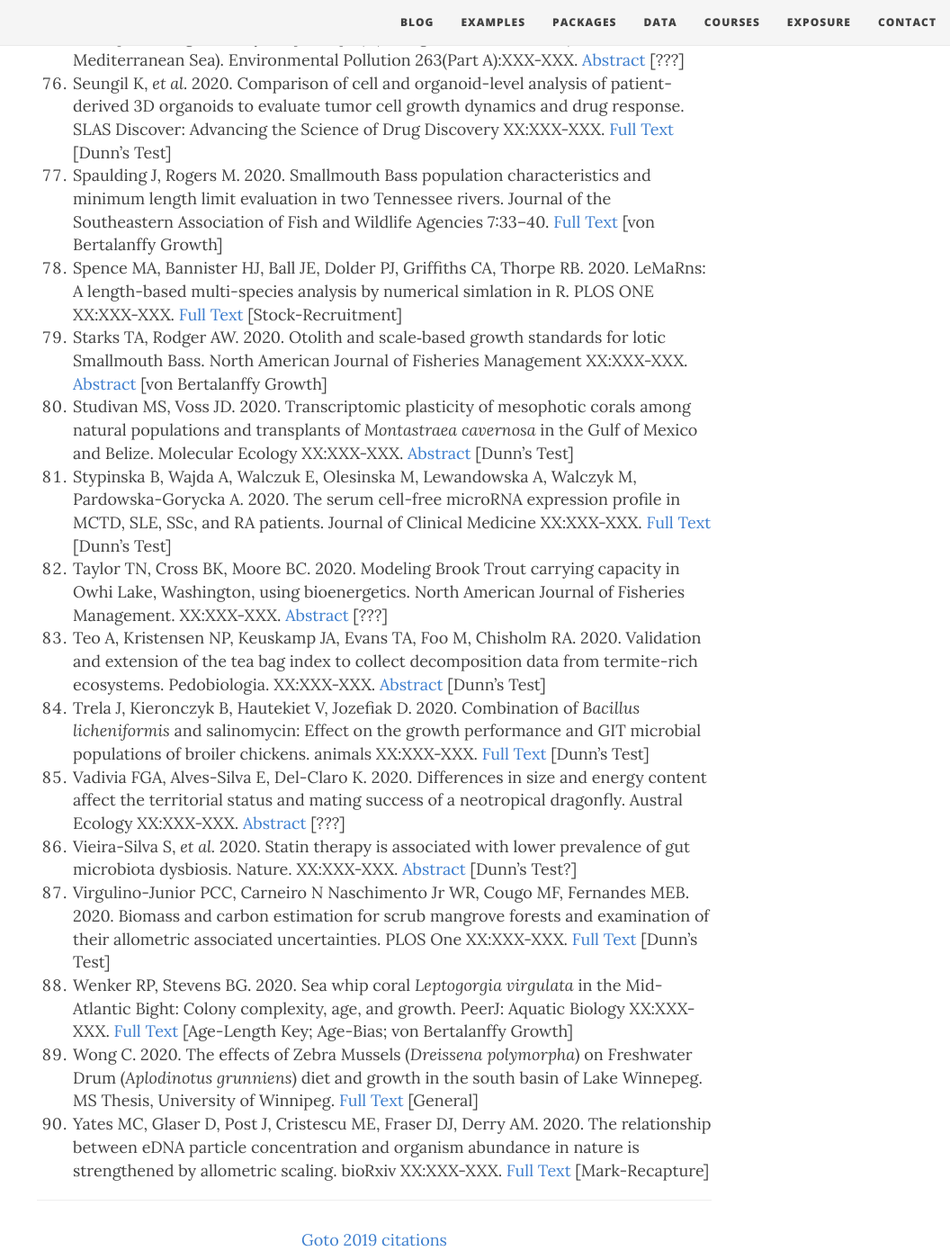
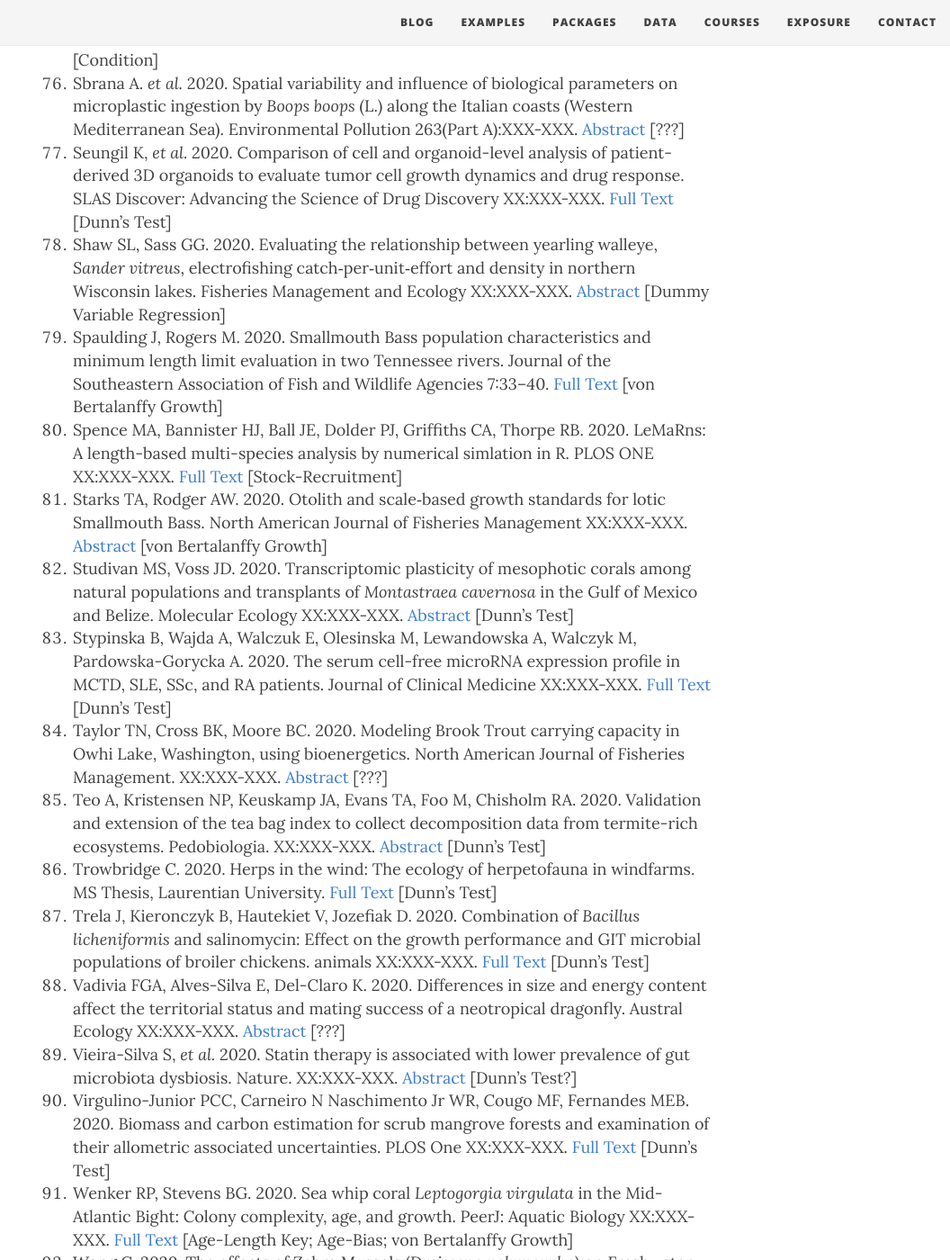
Before and after one commit to droglenc/fishR, a Jekyll site: the page built from exposure/exposure-citations20.md, in a window 1280 px wide and 1400 px high, scrolled down 6590 px. Shown: the whole window at 90% size, without its empty margins (224-1280 px from the left). Built offline with Jekyll 4.4.1, drawn with Linux system fonts in a browser that asks for light colours; nearby versions of some CDN libraries; some of the changed text lies outside the part shown.

Commit message:
Update exposure-citations20.md

```diff
--- a/exposure/exposure-citations20.md
+++ b/exposure/exposure-citations20.md
@@ -40,6 +40,7 @@
 1. Finn TP *et al.* 2020. Treatment coverage estimation for mass drug administration for malaria with Dihydroartemisinin–Piperaquine in Southern Province, Zambia. The American Journal of Tropical Medicine and Hygeine XX:XXX-XXX. [Abstract](http://www.ajtmh.org/content/journals/10.4269/ajtmh.19-0665) [Mark-Recapture]
 1. Glassic HC, Graeta JW. 2020. The influence of multiyear drought and associated reduction in tributary connectivity on an adfluvial fish species. Ecology of Freshwater Fish XX:XXX-XXX. [Abstract](https://onlinelibrary.wiley.com/doi/abs/10.1111/eff.12535) [Age-Length Key]
 1. Grundel R, Dulin GS, Pavlovic NB. 2020. Changes in conservation value from grasslands to savannas to forests: How a temperate canopy cover gradient affects butterfly community composition. PLOS ONE XX:XXX-XXX. [Full Text](https://journals.plos.org/plosone/article?id=10.1371/journal.pone.0234139) [Dunn's Test]
+1. Gutierrez Y, Phung T, Mumma H, Ambrose-Winters A, Scherber C, Smith CR. 2020. Growth and survival of the superorganism: Ant colony macronutrient intake and investment. Ecology and Evolution XX:XXX-XXX. [Full Text](https://onlinelibrary.wiley.com/doi/pdf/10.1002/ece3.6520) [Dunn's Test]
 1. Hanscom RJ, Dinkelacker SA, McCall AJ, Parlin AF. 2020. Demographic traits of freshwater turtles in a maritime forest habitat. Herpetologica XX:XXX-XXX. [Abstract](https://www.hljournals.org/doi/abs/10.1655/Herpetologica-D-19-00037.1) [von Bertalanffy Growth??]
 1. Harris HE, Fogg AQ, Allen MS, Ahrens RNM, Patterson III WF. 2019. Precipitous declines in Northern Gulf of Mexico invasive Lionfish populations following the emergence of an ulcerative skin disease. Scientific Reports 10:XXX-XXX. [Full Text](https://www.nature.com/articles/s41598-020-58886-8) [Weight-Length]
 1. Hatch MD, Abadi F, Boeing WJ, Lois S, Porter MD, Cowley DE. 2020. Sustainability management of short-lived freshwater fish in human-altered ecosystems should focus on adult survival. PLOS One. XX:XXX-XXX. [Full Text](https://journals.plos.org/plosone/article?id=10.1371/journal.pone.0232872#pone.0232872.s005) [Age-Length Key]
@@ -86,6 +87,7 @@
 1. Sanchez-Gonzales JR, Arbones A, Casals F. 2020. Variation over time of length–weight relationships and condition factors for four exotic fish species from a restored shallow lake in NE Iberian Peninsula. Fishes XX:XXX-XXX. [Full Text](https://www.researchgate.net/publication/339022518_Variation_over_Time_of_Length-Weight_Relationships_and_Condition_Factors_for_Four_Exotic_Fish_Species_from_a_Restored_Shallow_Lake_in_NE_Iberian_Peninsula/references) [Condition]
 1. Sbrana A. *et al.* 2020. Spatial variability and influence of biological parameters on microplastic ingestion by *Boops boops* (L.) along the Italian coasts (Western Mediterranean Sea). Environmental Pollution 263(Part A):XXX-XXX. [Abstract](https://www.sciencedirect.com/science/article/pii/S0269749119363201) [???]
 1. Seungil K, *et al.* 2020. Comparison of cell and organoid-level analysis of patient-derived 3D organoids to evaluate tumor cell growth dynamics and drug response. SLAS Discover: Advancing the Science of Drug Discovery XX:XXX-XXX. [Full Text](https://journals.sagepub.com/doi/full/10.1177/2472555220915827) [Dunn's Test]
+1. Shaw SL, Sass GG. 2020. Evaluating the relationship between yearling walleye, *Sander vitreus*, electrofishing catch‐per‐unit‐effort and density in northern Wisconsin lakes. Fisheries Management and Ecology XX:XXX-XXX. [Abstract](https://doi.org/10.1111/fme.12449) [Dummy Variable Regression]
 1. Spaulding J, Rogers M. 2020. Smallmouth Bass population characteristics and minimum length limit evaluation in two Tennessee rivers. Journal of the Southeastern Association of Fish and Wildlife Agencies 7:33–40. [Full Text](http://www.seafwa.org/Documents%20and%20Settings/46/Site%20Documents/2020%20Journal/J7_04_Spaulding%20and%20Rogers%2033-40.pdf) [von Bertalanffy Growth]
 1. Spence MA, Bannister HJ, Ball JE, Dolder PJ, Griffiths CA, Thorpe RB. 2020. LeMaRns: A length-based multi-species analysis by numerical simlation in R. PLOS ONE XX:XXX-XXX. [Full Text](https://journals.plos.org/plosone/article?id=10.1371/journal.pone.0227767) [Stock-Recruitment]
 1. Starks TA, Rodger AW. 2020. Otolith and scale‐based growth standards for lotic Smallmouth Bass. North American Journal of Fisheries Management XX:XXX-XXX. [Abstract](https://afspubs.onlinelibrary.wiley.com/doi/abs/10.1002/nafm.10458) [von Bertalanffy Growth]
@@ -94,6 +96,7 @@
 MCTD, SLE, SSc, and RA patients. Journal of Clinical Medicine XX:XXX-XXX. [Full Text](https://www.mdpi.com/2077-0383/9/1/161/pdf) [Dunn's Test]
 1. Taylor TN, Cross BK, Moore BC. 2020. Modeling Brook Trout carrying capacity in Owhi Lake, Washington, using bioenergetics. North American Journal of Fisheries Management. XX:XXX-XXX. [Abstract](https://afspubs.onlinelibrary.wiley.com/doi/abs/10.1002/nafm.10378) [???]
 1. Teo A, Kristensen NP, Keuskamp JA, Evans TA, Foo M, Chisholm RA. 2020. Validation and extension of the tea bag index to collect decomposition data from termite-rich ecosystems. Pedobiologia. XX:XXX-XXX. [Abstract](https://www.sciencedirect.com/science/article/abs/pii/S0031405620300275) [Dunn's Test]
+1. Trowbridge C. 2020. Herps in the wind: The ecology of herpetofauna in windfarms. MS Thesis, Laurentian University. [Full Text](https://zone.biblio.laurentian.ca/bitstream/10219/3533/1/Trowbridge%20MSc%20Thesis%20Library%20Copy.pdf) [Dunn's Test]
 1. Trela J, Kieronczyk B, Hautekiet V, Jozefiak D. 2020. Combination of *Bacillus licheniformis* and salinomycin: Effect on the growth performance and
 GIT microbial populations of broiler chickens. animals XX:XXX-XXX. [Full Text](https://www.mdpi.com/2076-2615/10/5/889/pdf) [Dunn's Test]
 1. Vadivia FGA, Alves-Silva E, Del-Claro K. 2020. Differences in size and energy content affect the territorial status and mating success of a neotropical dragonfly. Austral Ecology XX:XXX-XXX. [Abstract](https://onlinelibrary.wiley.com/doi/abs/10.1111/aec.12891) [???]
```
Also changed, not shown: other parts of exposure/exposure-citations20.md (+1 -1 lines).
